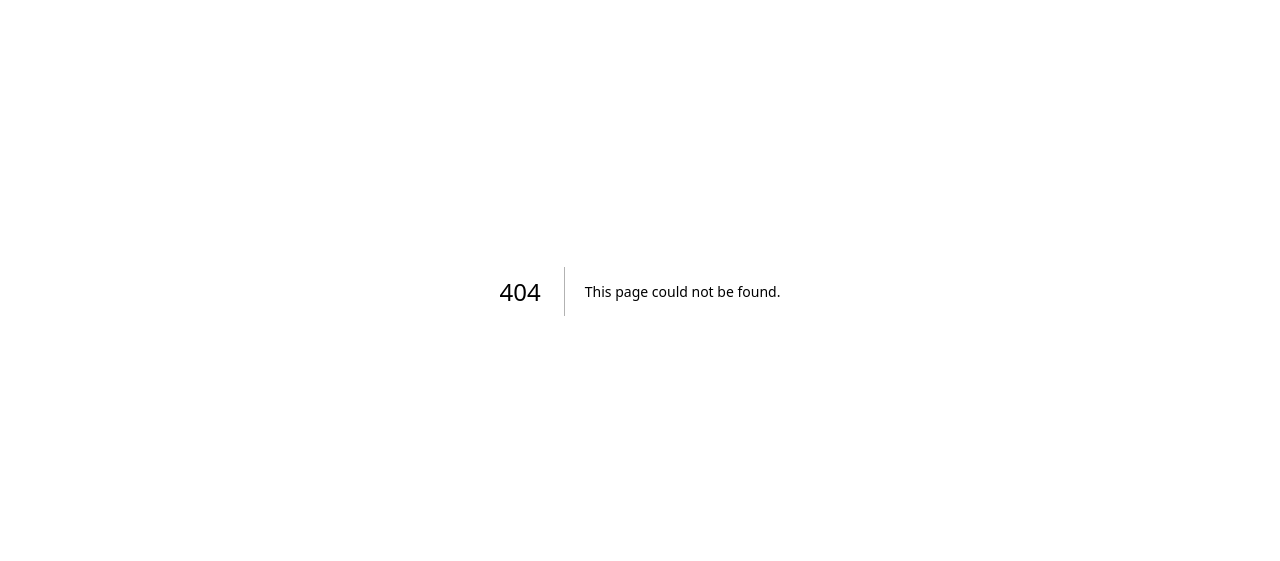
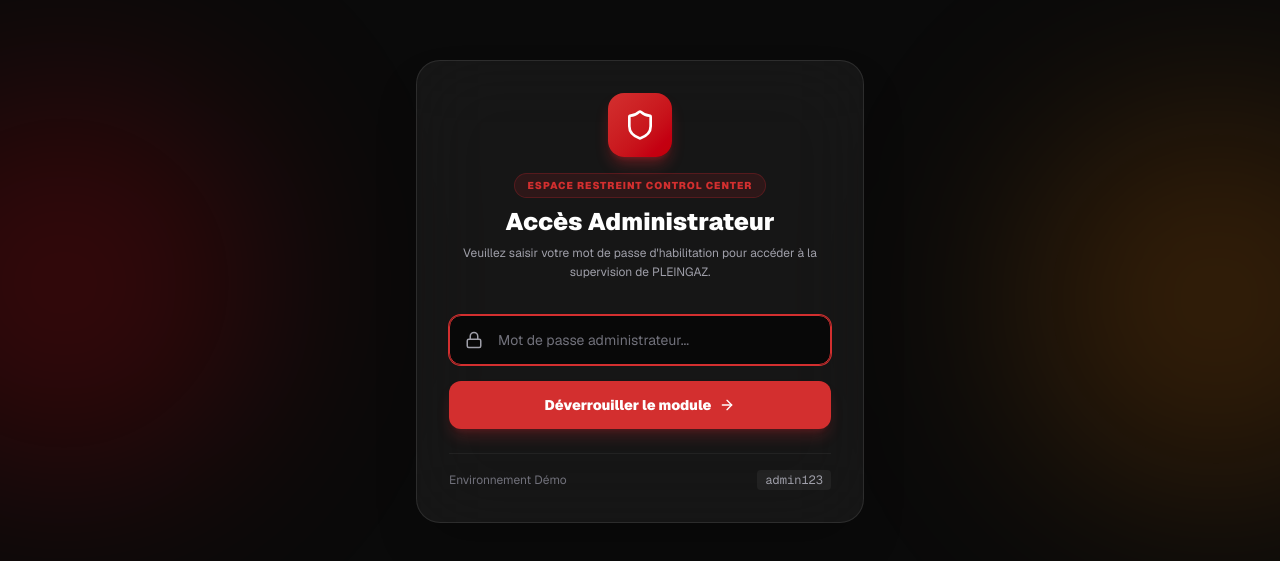
Before and after one commit to durelpro/pleingaz, a Next.js app in the folder apps/web/: page /admin in a window 1280 px wide. Before the commit this address had no page. Shown: the part 109-670 px from the top of the page. Built offline with nearby package versions, Linux system fonts and the light colour scheme.

Commit message:
fix(web): portail admin direct /admin, auth guard sans blocage infini et verification 100% routes

```diff
--- a/apps/web/src/app/admin/dashboard/page.tsx
+++ b/apps/web/src/app/admin/dashboard/page.tsx
@@ -159,7 +159,7 @@ export default function PilotageDashboard() {
                       {store.name}
                     </td>
                     <td className="py-4">
-                      <span className={`font-black \${store.score > 80 ? 'text-green-500' : store.score > 50 ? 'text-orange-500' : 'text-red-500'}`}>
+                      <span className={`font-black ${store.score > 80 ? 'text-green-500' : store.score > 50 ? 'text-orange-500' : 'text-red-500'}`}>
                         {store.score}/100
                       </span>
                     </td>
@@ -367,7 +367,7 @@ function InsightCard({ title, value, desc, icon, alert }: { title: string, value
   };
 
   return (
-    <div className={`p-6 rounded-3xl border \${colors[alert]} flex flex-col justify-between`}>
+    <div className={`p-6 rounded-3xl border ${colors[alert]} flex flex-col justify-between`}>
       <div className="flex justify-between items-start mb-4">
         <div className="p-2 bg-white dark:bg-neutral-900 rounded-xl shadow-sm">
           {icon}
--- /dev/null
+++ b/apps/web/src/app/admin/page.tsx
@@ -0,0 +1,129 @@
+'use client';
+
+import { useEffect } from 'react';
+import { useRouter } from 'next/navigation';
+import Link from 'next/link';
+import {
+  BarChart3, ShieldCheck, Database, FileText,
+  Server, BookOpen, ArrowRight, Shield
+} from 'lucide-react';
+
+export default function AdminIndexPage() {
+  const router = useRouter();
+
+  const modules = [
+    {
+      title: 'Pilotage & Analytique',
+      desc: 'Supervision globale des ventes, risques de rupture et scores des distributeurs.',
+      href: '/admin/dashboard',
+      icon: <BarChart3 className="text-pleingaz-red" size={28} />,
+      badge: 'Principal',
+    },
+    {
+      title: 'Revendications Distributeurs',
+      desc: 'Arbitrage et validation des demandes de prise en gestion des boutiques (CR-002).',
+      href: '/admin/claims',
+      icon: <ShieldCheck className="text-emerald-500" size={28} />,
+      badge: 'Nouveau (CR-002)',
+    },
+    {
+      title: 'Imports Réseau & Traçabilité',
+      desc: 'Auditabilité cryptographique SHA-256 et quarantaine D-08 des points My Maps.',
+      href: '/admin/imports',
+      icon: <Database className="text-blue-500" size={28} />,
+      badge: 'Nouveau (CR-002)',
+    },
+    {
+      title: 'Rapports & Régulation',
+      desc: 'Génération et export des états comptables et rapports d\'activité périodiques.',
+      href: '/admin/reports',
+      icon: <FileText className="text-amber-500" size={28} />,
+      badge: 'Comptabilité',
+    },
+    {
+      title: 'État du Système & Santé',
+      desc: 'Métriques des services Docker, PostgreSQL PostGIS, Redis et workers BullMQ.',
+      href: '/admin/system',
+      icon: <Server className="text-purple-500" size={28} />,
+      badge: 'Infra',
+    },
+    {
+      title: 'Base de Connaissances',
+      desc: 'Règles de conformité, guides opérateurs et procédures de contrôle qualité.',
+      href: '/admin/knowledge',
+      icon: <BookOpen className="text-teal-500" size={28} />,
+      badge: 'Documentation',
+    },
+  ];
+
+  return (
+    <div className="min-h-screen bg-gray-50 dark:bg-neutral-950 p-6 lg:p-12">
+      <div className="max-w-6xl mx-auto space-y-10">
+
+        {/* En-tête */}
+        <div className="flex flex-col sm:flex-row sm:items-center justify-between gap-4 border-b border-gray-200 dark:border-neutral-800 pb-8">
+          <div>
+            <div className="flex items-center gap-2 mb-2">
+              <span className="w-8 h-8 rounded-xl bg-pleingaz-red/10 text-pleingaz-red flex items-center justify-center font-black text-sm">
+                PG
+              </span>
+              <span className="text-xs font-black uppercase tracking-widest text-pleingaz-red">
+                Control Center Souverain
+              </span>
+            </div>
+            <h1 className="text-3xl sm:text-4xl font-black text-gray-900 dark:text-white">
+              Portail d'Administration PLEINGAZ
+            </h1>
+            <p className="text-gray-500 text-sm mt-1">
+              Accès centralisé aux 6 modules de pilotage, régulation et supervision réseau.
+            </p>
+          </div>
+
+          <Link
+            href="/admin/dashboard"
+            className="inline-flex items-center gap-2 px-6 py-3 rounded-2xl bg-pleingaz-red text-white font-black text-sm shadow-lg shadow-red-500/25 hover:bg-red-700 transition-all self-start sm:self-auto"
+          >
+            <span>Ouvrir le Dashboard</span>
+            <ArrowRight size={18} />
+          </Link>
+        </div>
+
+        {/* Grille des modules */}
+        <div className="grid grid-cols-1 md:grid-cols-2 lg:grid-cols-3 gap-6">
+          {modules.map((m, i) => (
+            <Link
+              key={i}
+              href={m.href}
+              className="group bg-white dark:bg-neutral-900 border border-gray-200 dark:border-neutral-800 rounded-3xl p-6 shadow-sm hover:border-pleingaz-red hover:shadow-xl hover:-translate-y-1 transition-all flex flex-col justify-between"
+            >
+              <div className="space-y-4">
+                <div className="flex items-center justify-between">
+                  <div className="p-3 bg-gray-50 dark:bg-neutral-800 rounded-2xl group-hover:scale-110 transition-transform">
+                    {m.icon}
+                  </div>
+                  <span className="text-[10px] font-black uppercase tracking-wider px-2.5 py-1 rounded-md bg-gray-100 dark:bg-neutral-800 text-gray-600 dark:text-gray-400">
+                    {m.badge}
+                  </span>
+                </div>
+                <div>
+                  <h3 className="text-lg font-black text-gray-900 dark:text-white group-hover:text-pleingaz-red transition-colors">
+                    {m.title}
+                  </h3>
+                  <p className="text-xs text-gray-500 mt-2 leading-relaxed">
+                    {m.desc}
+                  </p>
+                </div>
+              </div>
+
+              <div className="pt-6 border-t border-gray-100 dark:border-neutral-800 mt-6 flex items-center justify-between text-xs font-bold text-gray-400 group-hover:text-pleingaz-red">
+                <span>Accéder au module</span>
+                <ArrowRight size={16} className="group-hover:translate-x-1 transition-transform" />
+              </div>
+            </Link>
+          ))}
+        </div>
+
+      </div>
+    </div>
+  );
+}
--- a/apps/web/src/components/admin/AdminAuthGuard.tsx
+++ b/apps/web/src/components/admin/AdminAuthGuard.tsx
@@ -1,30 +1,122 @@
-"use client";
+'use client';
 
-import { useEffect, useState } from "react";
-import { useRouter, usePathname } from "next/navigation";
+import { useEffect, useState } from 'react';
+import { usePathname, useRouter } from 'next/navigation';
+import { Shield, Lock, ArrowRight, KeyRound } from 'lucide-react';
+import { motion } from 'framer-motion';
 
 export default function AdminAuthGuard({ children }: { children: React.ReactNode }) {
-  const [isAuthenticated, setIsAuthenticated] = useState(false);
+  const [isAuthenticated, setIsAuthenticated] = useState<boolean | null>(null);
+  const [password, setPassword] = useState('');
+  const [error, setError] = useState('');
+  const pathname = usePathname();
   const router = useRouter();
-  const pathname = usePathname();
 
   useEffect(() => {
-    // Si on est déjà sur la page de login, on ne fait rien de spécial au départ
+    // Si on est sur la page de login, accès direct
     if (pathname === '/admin/login') {
-      setIsAuthenticated(true); // Pour laisser la page se rendre
+      setIsAuthenticated(true);
       return;
     }
 
-    const auth = localStorage.getItem("pleingaz_admin_auth");
-    if (auth !== "true") {
-      router.replace("/admin/login");
+    // Vérification du localStorage
+    try {
+      const auth = localStorage.getItem('pleingaz_admin_auth');
+      if (auth === 'true') {
+        setIsAuthenticated(true);
+      } else {
+        setIsAuthenticated(false);
+      }
+    } catch (e) {
+      setIsAuthenticated(false);
+    }
+  }, [pathname]);
+
+  const handleQuickLogin = (e: React.FormEvent) => {
+    e.preventDefault();
+    if (password === 'admin123') {
+      try {
+        localStorage.setItem('pleingaz_admin_auth', 'true');
+      } catch (e) {}
+      setIsAuthenticated(true);
+      setError('');
     } else {
-      setIsAuthenticated(true);
+      setError('Mot de passe incorrect (Démo: admin123)');
     }
-  }, [router, pathname]);
+  };
 
-  if (!isAuthenticated) {
-    return <div className="min-h-screen bg-zinc-950 flex flex-col items-center justify-center text-white"><div className="w-8 h-8 border-4 border-purple-500 border-t-transparent rounded-full animate-spin"></div><p className="mt-4">Vérification des accès...</p></div>;
+  // Pendant l'initialisation côté client (SSR/Hydration)
+  if (isAuthenticated === null) {
+    if (pathname === '/admin/login') {
+      return <>{children}</>;
+    }
+    return (
+      <div className="min-h-screen bg-neutral-950 flex flex-col items-center justify-center text-white p-4">
+        <div className="w-8 h-8 border-3 border-pleingaz-red border-t-transparent rounded-full animate-spin"></div>
+        <p className="mt-4 text-xs font-semibold text-neutral-400">Chargement sécurisé...</p>
+      </div>
+    );
+  }
+
+  // Si non authentifié et pas sur /admin/login : afficher directement l'écran de déverrouillage élégant
+  if (!isAuthenticated && pathname !== '/admin/login') {
+    return (
+      <div className="min-h-screen flex items-center justify-center bg-neutral-950 p-4 relative overflow-hidden">
+        {/* Background Gradients */}
+        <div className="absolute top-1/4 -left-32 w-96 h-96 bg-red-600/20 rounded-full blur-[100px]" />
+        <div className="absolute bottom-1/4 -right-32 w-96 h-96 bg-amber-600/20 rounded-full blur-[100px]" />
+
+        <motion.div
+          initial={{ opacity: 0, y: 15 }}
+          animate={{ opacity: 1, y: 0 }}
+          className="w-full max-w-md bg-white/5 backdrop-blur-2xl border border-white/10 p-8 rounded-3xl shadow-2xl relative z-10"
+        >
+          <div className="flex flex-col items-center mb-8">
+            <div className="w-16 h-16 bg-gradient-to-br from-pleingaz-red to-red-700 rounded-2xl flex items-center justify-center shadow-lg shadow-red-500/30 mb-4">
+              <Shield className="text-white" size={32} />
+            </div>
+            <span className="text-[10px] font-black uppercase tracking-widest text-pleingaz-red bg-red-500/10 px-3 py-1 rounded-full border border-red-500/20">
+              Espace Restreint Control Center
+            </span>
+            <h1 className="text-2xl font-black text-white mt-2">Accès Administrateur</h1>
+            <p className="text-zinc-400 text-xs mt-1.5 text-center leading-relaxed">
+              Veuillez saisir votre mot de passe d'habilitation pour accéder à la supervision de PLEINGAZ.
+            </p>
+          </div>
+
+          <form onSubmit={handleQuickLogin} className="space-y-4">
+            <div>
+              <div className="relative">
+                <Lock className="absolute left-4 top-1/2 -translate-y-1/2 text-zinc-400" size={18} />
+                <input
+                  type="password"
+                  value={password}
+                  onChange={(e) => setPassword(e.target.value)}
+                  placeholder="Mot de passe administrateur..."
+                  autoFocus
+                  className="w-full bg-black/60 border border-zinc-800 text-white placeholder-zinc-500 rounded-xl py-3.5 pl-12 pr-4 text-sm focus:outline-none focus:border-pleingaz-red focus:ring-1 focus:ring-pleingaz-red transition-all"
+                  required
+                />
+              </div>
+              {error && <p className="text-red-400 text-xs mt-2 font-medium">{error}</p>}
+            </div>
+
+            <button
+              type="submit"
+              className="w-full bg-pleingaz-red text-white font-black text-sm rounded-xl py-3.5 flex items-center justify-center gap-2 hover:bg-red-700 transition-colors shadow-lg shadow-red-500/20"
+            >
+              <span>Déverrouiller le module</span>
+              <ArrowRight size={16} />
+            </button>
+          </form>
+
+          <div className="mt-6 pt-4 border-t border-white/5 flex items-center justify-between text-xs text-zinc-500">
+            <span>Environnement Démo</span>
+            <span className="font-mono text-zinc-400 bg-white/5 px-2 py-0.5 rounded">admin123</span>
+          </div>
+        </motion.div>
+      </div>
+    );
   }
 
   return <>{children}</>;
```
